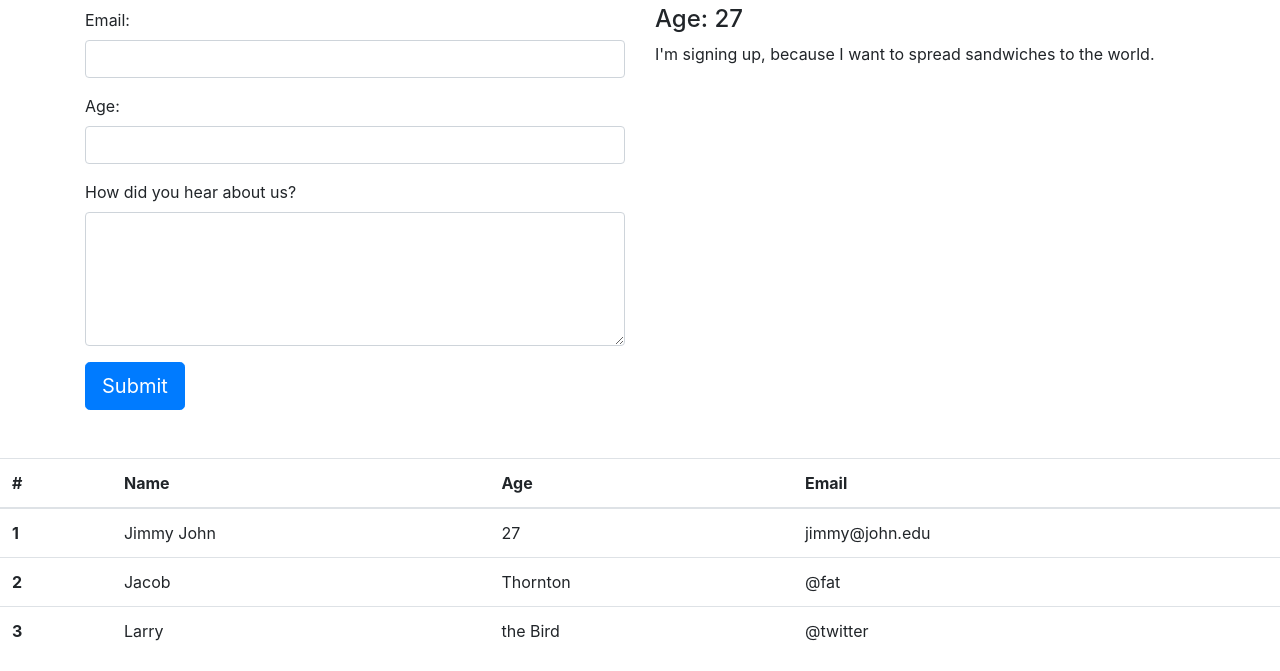
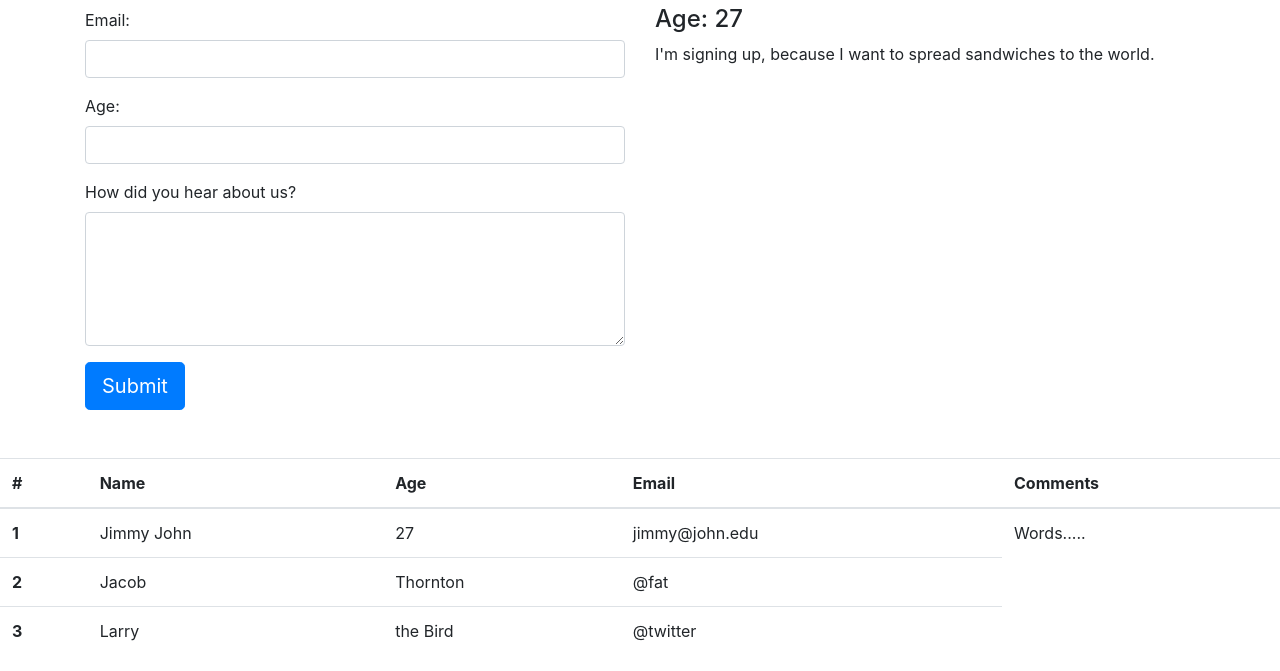
Before and after one commit to jantmitch/Time-Sheet, a plain HTML site: page index.html in a window 1280 px wide. Shown: the part 360-1031 px from the top of the page. Drawn offline with nearby package versions, Linux system fonts and the light colour scheme; no server answers.

Commit message:
comments added to graph

```diff
--- a/index.html
+++ b/index.html
@@ -94,6 +94,7 @@
             <th scope="col">Name</th>
             <th scope="col">Age</th>
             <th scope="col">Email</th>
+            <th scope="col">Comments</th>
           </tr>
         </thead>
         <tbody>
@@ -102,6 +103,7 @@
             <td>Jimmy John</td>
             <td>27</td>
             <td>jimmy@john.edu</td>
+            <td>Words.....</td>
           </tr>
           <tr>
             <th scope="row">2</th>
```
